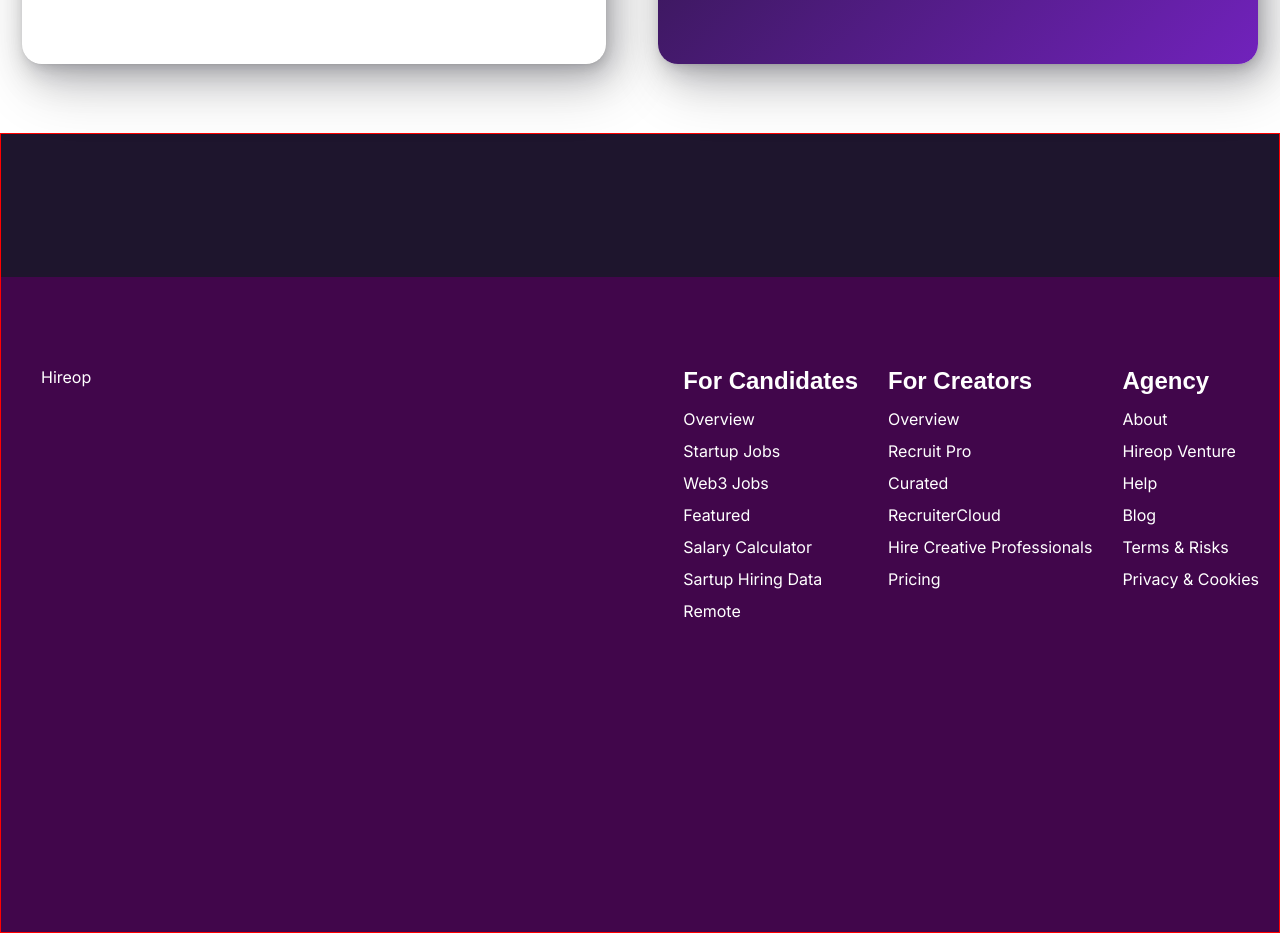
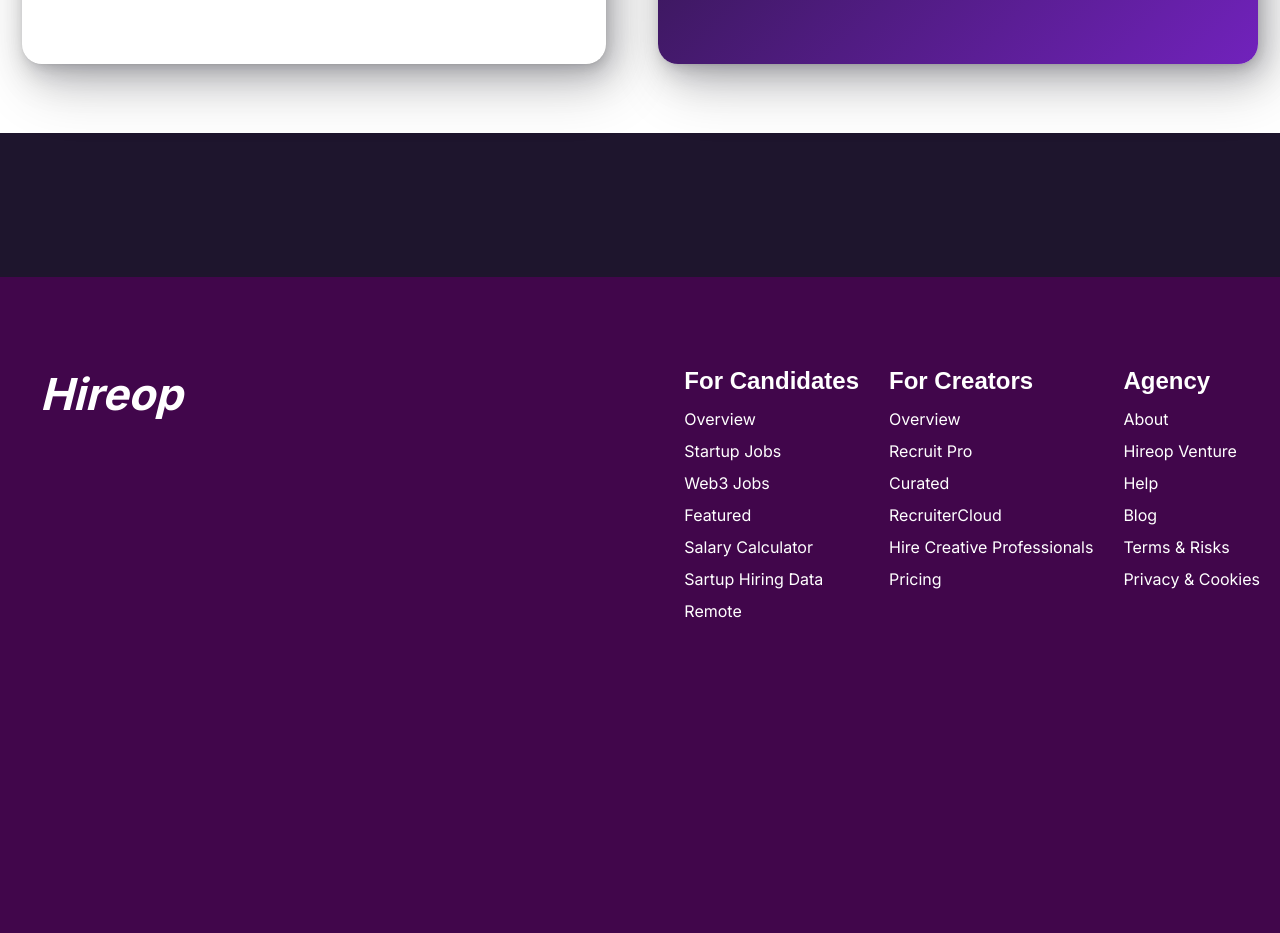
Before and after one commit to Amarprasad33/hireop-app, a Next.js app: page / in a window 1280 px wide. Shown: the part 3060-3993 px from the top of the page. Built offline with nearby package versions, Linux system fonts and the light colour scheme.

Commit message:
Landing page completed

```diff
--- a/src/app/home.css
+++ b/src/app/home.css
@@ -260,8 +260,12 @@
 .section-about{
   color: #fff;
   height: 100vh;
-  border: 1px solid red;
   background-color: #41064b;
+}
+.logo-section{
+  font-size: 44px;
+  font-weight: 700;
+  font-style: italic;
 }
 .about-header{
   height: 18%;
@@ -294,4 +298,5 @@
 .data-item:hover {
   color: #ec2e3a;
   text-decoration: underline;
+  cursor: pointer;
 }
--- a/src/app/page.tsx
+++ b/src/app/page.tsx
@@ -1,7 +1,6 @@
 import Image from 'next/image'
 // import styles from './page.module.css'
 import './home.css';
-// import aboutMenuData from '../../public/assets/configs/about-menu.json'
 import { promises as fs } from 'fs';
 import { useEffect } from 'react';
 
```
